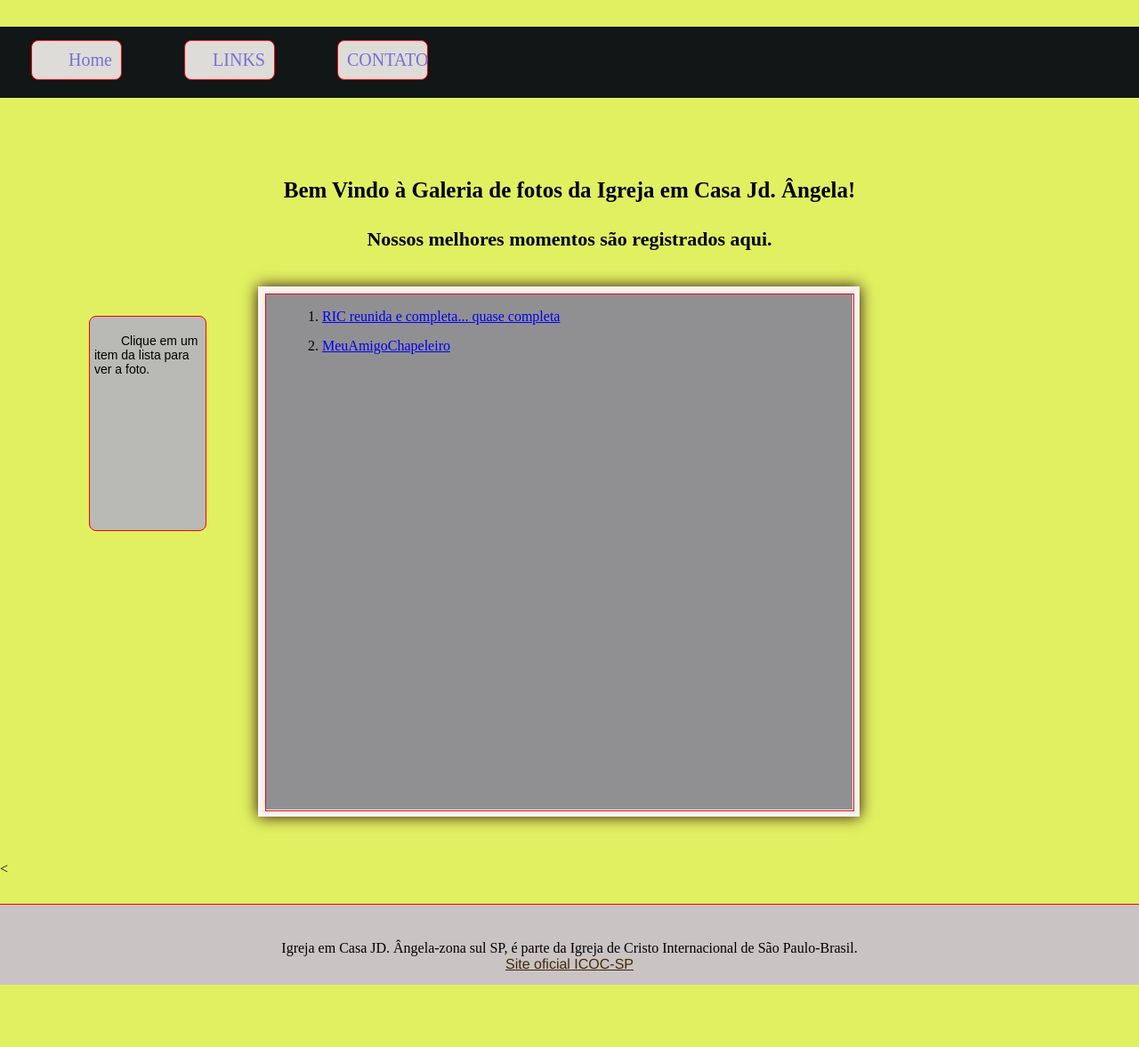
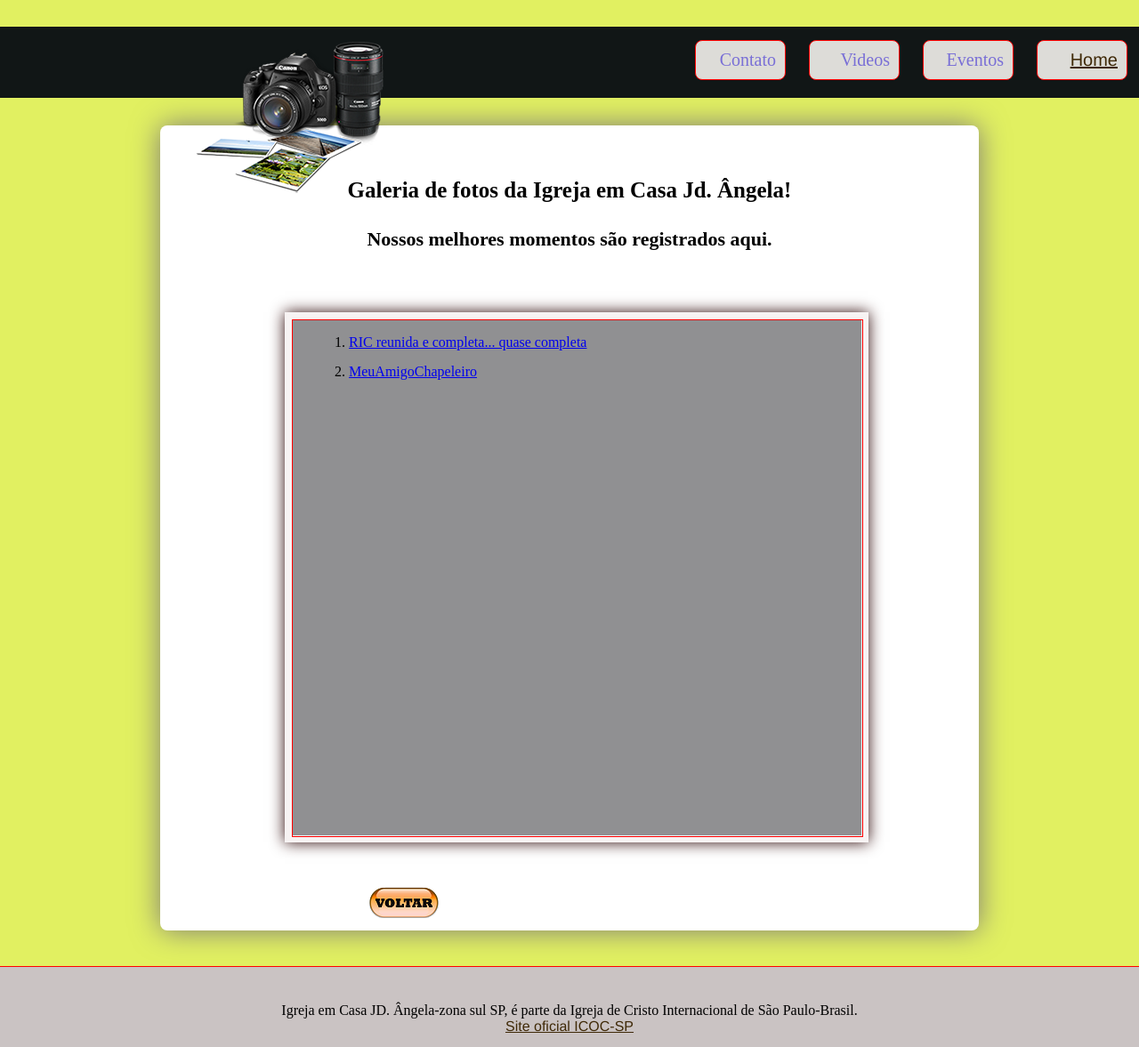
Before and after one commit to GuglielmoTargino/RIC_JD_ANGELA, a PHP site: page /testesfotos.html in a window 1280 px wide. Shown: the whole page at 89% size. Before the commit the page ends 1107 px from the top, so only its background shows below. Run offline with PHP 8.4, Linux system fonts and the light colour scheme.

Commit message:
troca_layout
Troca de layout

```diff
--- a/libraries/stylesheet.css
+++ b/libraries/stylesheet.css
@@ -11,8 +11,14 @@ header{
     width: 100%;
     top: 20px;
 }
-main{
-    width: 100%;
+
+div#principal{
+    width: 900px;
+    background-color: white;
+    margin: 10px auto 10px auto;
+    box-shadow:  0 0 2em rgb(124, 120, 120);
+    padding: 10px 10px 10px 10px;
+    border-radius: 8px;
 
 }
 footer{
@@ -81,18 +87,7 @@ div#botao-menu img#bot-menu{
     top: -53px;
     right: 50px;}
 
-    aside#cx-selecao{
-        top: 310px;
-        left: 30px;
-        width: 75px;
-        height: 250px;
-        position:absolute;
-        border: 1px solid red;
 
-        padding: 5px;
-        border-radius: 8px;
-        background-color: rgb(171, 171, 173);
-    }
 
 
 
@@ -108,7 +103,7 @@ figure#moldura{
     box-shadow:  0 0 1em rgb(46, 8, 8);
     width:270px;
     height: 256px;
-    left: 100px;
+    left: 4%;
     margin-top: 200px;
     margin-bottom: 50px;
     background-color: rgb(144, 144, 146);
@@ -164,9 +159,9 @@ p{
 
         aside#cx-selecao{
             top: 320px;
-            left: 60px;
+            left: 10px;
             width: 100px;
-            height: 195px;
+            height: 395px;
             position:absolute;
             border: 1px solid red;
             padding: 5px;
@@ -186,7 +181,7 @@ p{
         box-shadow:  0 0 1em rgb(46, 8, 8);
         width: 380px;
         height: 357px;
-        left: 200px;
+        left: 110px;
         margin-top: 200px;
         margin-bottom: 50px;
         background-color: rgb(144, 144, 146);
@@ -210,7 +205,7 @@ p{
     }
 
     p{
-        font-size: 17px;
+        font-size: 13px;
       }
 
       img#botao-voltar{
@@ -222,7 +217,7 @@ p{
 /*desktop    */
 @media only screen and (min-width: 769px){
     nav{width: 100%; height: 80px; }
-    nav li{ float: left; width: 80px;  padding:10px; margin: 15px 35px; }
+    nav li{ float: right; width: 80px;  padding:10px; margin: 15px 13px; }
 
     div#botao-menu img#bot-menu{
         display: none;
@@ -230,33 +225,24 @@ p{
         right: 30px;
        }
 
-    aside#cx-selecao{
-            left: 100px;
-            top: 355px;
-            height: 230px;
-            position:absolute;
-            border: 1px solid red;
-            width: 120px;
-            padding: 5px;
-            border-radius: 8px;
-            background-color: rgb(185, 185, 182);
-        }
+
 
     img#logo-pagina{
-            top: -250px;
-            left: 50px;
+            top: -950px;
+            left: 30px;
     }
 
     figure#moldura{
         position: relative;
         border: 8px solid hsl(0, 22%, 96%);
         box-shadow:  0 0 1em rgb(46, 8, 8);
-        width: 660px;
+        width: 640px;
         height: 580px;
-        left: 250px;
+        left:10%;
         margin-top: 200px;
         margin-bottom: 50px;
         background-color: rgb(144, 144, 146);
+
     }
 
     figure#moldura img{
@@ -272,7 +258,7 @@ p{
 
     img#botao-voltar{
         position: relative;
-        left: 20px;
+        left: 10px;
     }
 
     h1{
--- a/testesfotos.html
+++ b/testesfotos.html
@@ -18,9 +18,10 @@
     <meta name="viewport" content=" width=device--width, initial-scale=1">
     <link rel="stylesheet" href="libraries/stylesheet.css">
     <script src="libraries/jquery-3.7.1.min.js"></script>
+    <script src="libraries/javascript.js"></script>
+
 
 </head>
-<script src="js/mudaoculos.js"></script>
 <style>
     iframe {
         width:100%;
@@ -35,49 +36,47 @@
         <header id="fachada">
             <nav>
                 <ul>
-                    <li>Home </li>
-                    <li>LINKS</li>
-                    <li>CONTATO </li>
+                    <li><a href="index.html">Home</a></li>
+                    <li>Eventos</li>
+                    <li>Videos</li>
+                    <li>Contato</li>
                 </ul>
             </nav>
+            <div id="botao-menu">
+                <img id="bot-menu" src="images/botao-menu.jpg">
+            </div>
+        </header>
+
+            <h1>Galeria de fotos da Igreja em Casa Jd. Ângela! </h1>
+            <h2>Nossos melhores momentos são registrados aqui.</h2>
+
+        <div id="principal">
 
 
-        </header>
-
-        <main>
-
-            <h1>Bem Vindo à Galeria de fotos da Igreja em Casa Jd. Ângela! </h1>
-            <h2>
-                Nossos melhores momentos são registrados aqui.
-            </h2>
 
             <figure id="moldura">
                 <iframe src="../RIC_JD_ANGELA/views/listafotos.html" name="janela" id="frame-fotos">
-
                 </iframe>
             </figure>
 
-            <
-        </main>
+            <img id="logo-pagina" src="images/fotos.png">
+
+            <a href="fotos.html"><img id="botao-voltar" src="images/botao_voltar.png"></a>
 
 
-
-        <aside id="cx-selecao">
-            <p>Clique em um
-                item da lista
-                para ver a foto.
-            </p>
+        </div>
 
 
 
 
-        </aside>
+
+
 
 
 
         <footer id="rodape">
             Igreja em Casa JD. Ângela-zona sul SP, é parte da Igreja de Cristo Internacional de São Paulo-Brasil.<br/>
-            <a href="http://icoc.org.br" target=" blank">Site oficial ICOC-SP</a></p>
+            <a href="http://icoc.org.br" target="_blank">Site oficial ICOC-SP</a></p>
         </footer>
 
 </body>
```
Also changed, not shown: fotos.html (+11 -15 lines).
